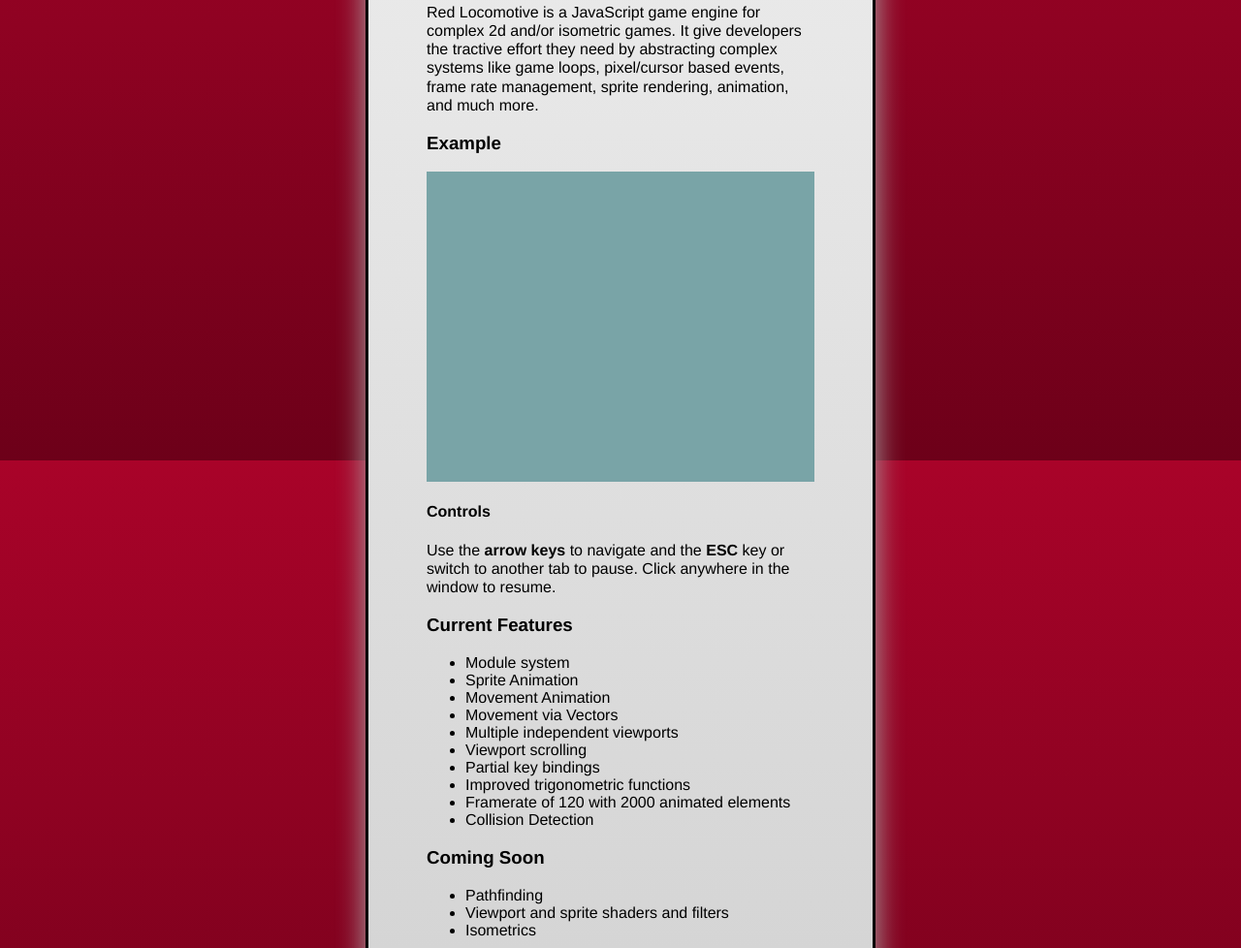
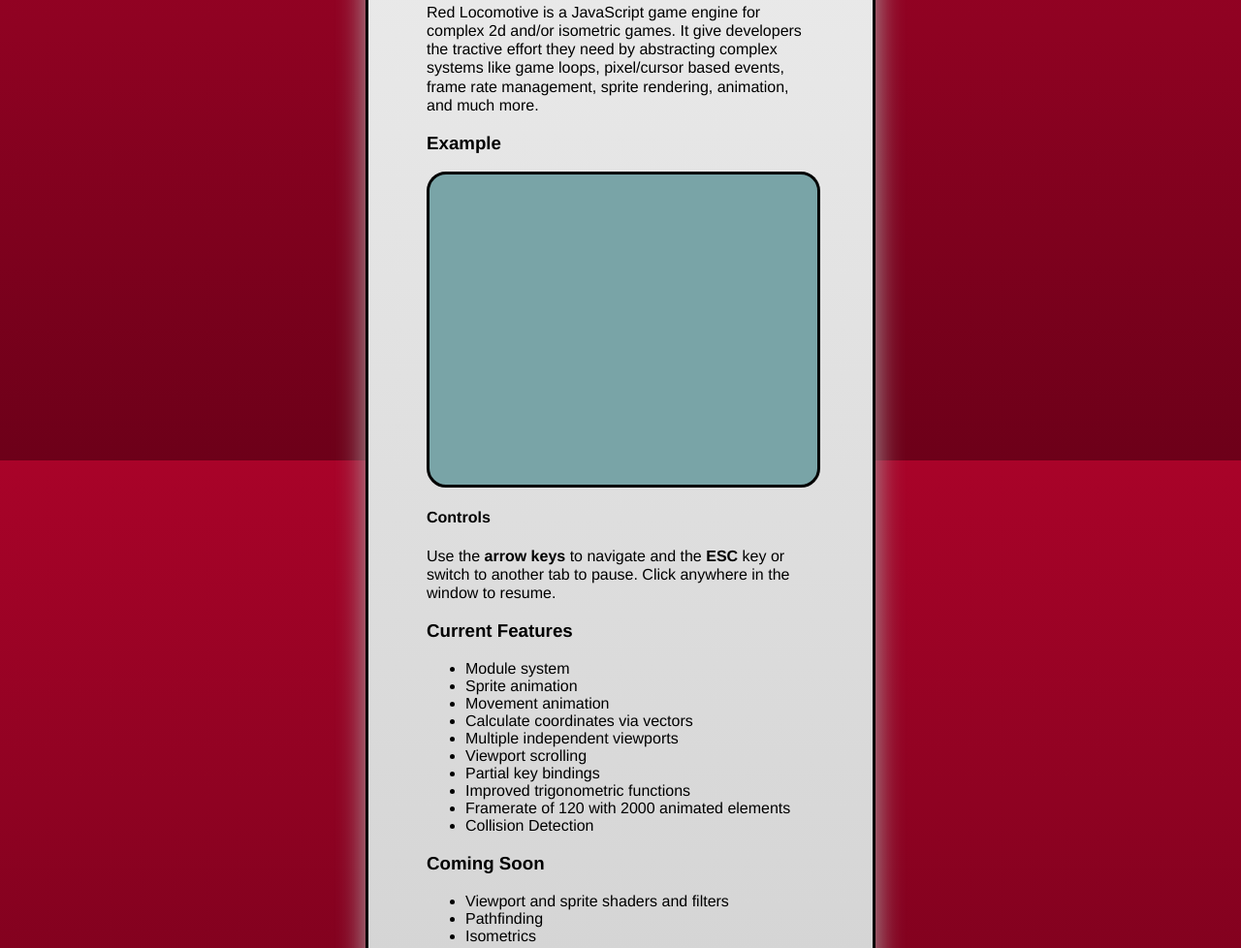
Before and after one commit to RobertWHurst/Red-Locomotive, a plain HTML site: page index.html in a window 1280 px wide. Shown: the part 325-1303 px from the top of the page at 97% size. Drawn offline with Linux system fonts and the light colour scheme.

Commit message:
Summary: A bug fix. - Removed some testing cruft. * Fixed the features list.

```diff
--- a/game.js
+++ b/game.js
@@ -15,10 +15,10 @@
 	engine.start();
 
 	//Create the main viewport
-	var mainView = engine.viewport.create('main', '#mainView', 400, 320);
+	var mainView = engine.viewport.create('main', '#mainView', 394, 314);
 
-	mainView.node.width(400);
-	mainView.node.height(320);
+	mainView.node.width(394);
+	mainView.node.height(314);
 
 	//create a test sprite sheet
 	engine.spriteSheet.create([
@@ -123,7 +123,6 @@
 		}
 
 		var rand = engine.random(2);
-		console.log(rand);
 		var initDirection = rand >= 1 ? 'left' : 'right';
 
 		patrol(initDirection);
--- a/index.html
+++ b/index.html
@@ -42,9 +42,9 @@
                 <h3>Current Features</h3>
                 <ul>
                     <li>Module system</li>
-                    <li>Sprite Animation</li>
-                    <li>Movement Animation</li>
-                    <li>Movement via Vectors</li>
+                    <li>Sprite animation</li>
+                    <li>Movement animation</li>
+                    <li>Calculate coordinates via vectors</li>
                     <li>Multiple independent viewports</li>
                     <li>Viewport scrolling</li>
                     <li>Partial key bindings</li>
@@ -54,8 +54,8 @@
                 </ul>
                 <h3>Coming Soon</h3>
                 <ul>
+                    <li>Viewport and sprite shaders and filters</li>
                     <li>Pathfinding</li>
-                    <li>Viewport and sprite shaders and filters</li>
                     <li>Isometrics</li>
                 </ul>
 	            <h3>Join The Community</h3>
--- a/red-locomotive/core.js
+++ b/red-locomotive/core.js
@@ -30,10 +30,6 @@
 		asinMap = {},
 		acosMap = {};
 
-	var fpsEle = jQuery('<h1>FPS: 0 Cycle Drift: 0</h1>'),
-		avgFPS = 0;
-	jQuery('body').append(fpsEle);
-
 	//core loop
 	(function coreLoop(coreLoopTime) {
 
@@ -65,11 +61,6 @@
 
 				//draw the current frame
 				draw();
-			}
-
-			//update the fps
-			if (options.showFPS) {
-				fpsEle.html('FPS: ' + realFps + ' Cycles: '+ clockCycles);
 			}
 
 			//call the core loop hook
--- a/style.css
+++ b/style.css
@@ -50,6 +50,12 @@
     background: #79a4a7;
     width: 400px;
     height: 320px;
+	overflow: hidden;
+	border: 3px solid #000;
+	border-radius: 20px;
+
+	-moz-border-radius: 20px;
+	-webkit-border-radius: 20px;
 }
 
 .checkIt {
```
